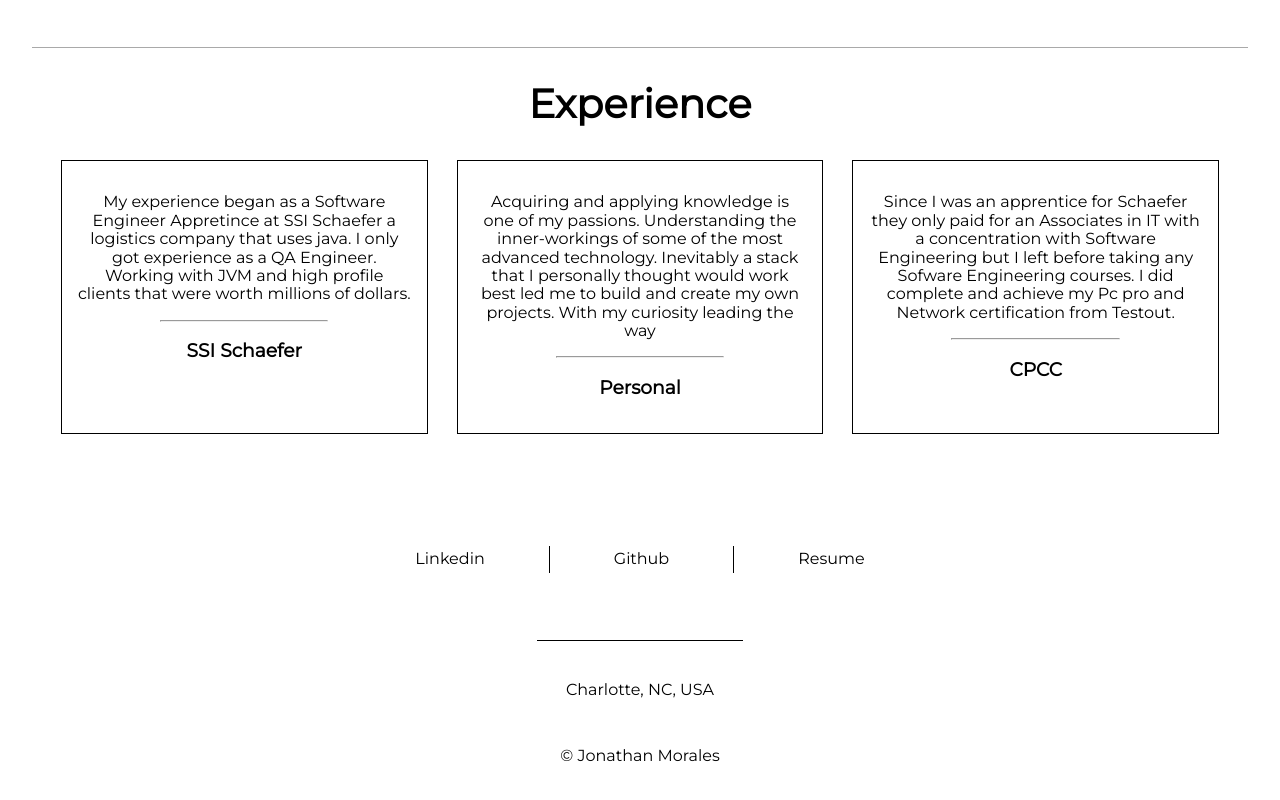
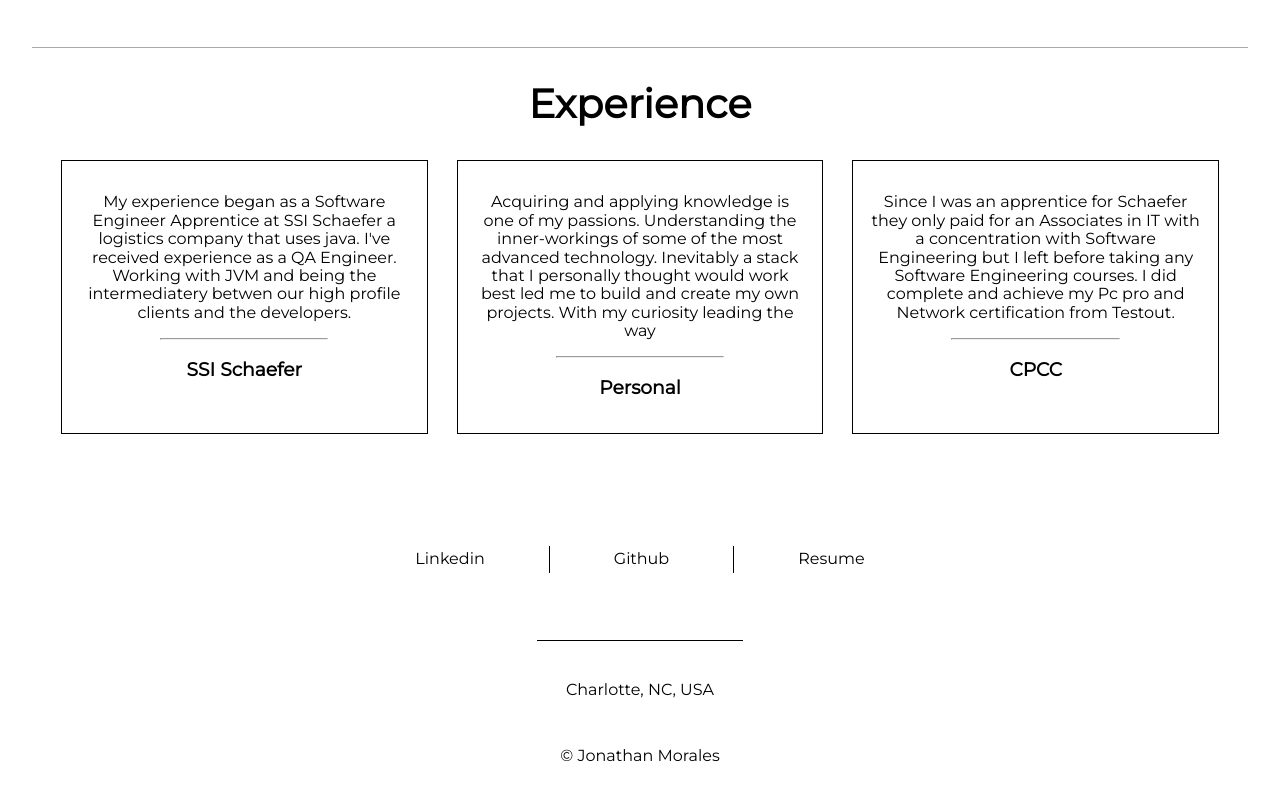
Before and after one commit to moralesj917/portf, a Next.js app: page / in a window 1280 px wide. Shown: the part 1897-2697 px from the top of the page. Built offline with nearby package versions, Linux system fonts and the light colour scheme.

Commit message:
Spelling and grammar correct

```diff
--- a/component/About/SectionOne.js
+++ b/component/About/SectionOne.js
@@ -5,7 +5,7 @@ const SectionOne = () => (
     <div className="About-SectionOne-left">
       <img src="../../static/images/profile.png" ></img>
       <p>Jonathan Morales</p>
-      <h2>Sofware Engineer</h2>
+      <h2>Software Engineer</h2>
       <h3>About Me</h3>
       <p>I'm energetic Software engineer who loves to solve problems. I enjoy working in a team environment
         because it allows me to have different perspectives on writing and creating code. I always love
--- a/component/About/SectionTwo.js
+++ b/component/About/SectionTwo.js
@@ -12,7 +12,7 @@ const SectionTwo = () => (
       imgFilePath="../../static/images/golang_gopher.png"
     />
     <FutureCards
-      title="Manchine Learning"
+      title="Machine Learning"
       summary="I'm energetic Software engineer who loves to solve problems. I enjoy working in a
       team environment because it allows me to have different perspectives on writing and creating
       code. I always love challenging myself to learn new skills as well as sharpening the skills i already have."
--- a/component/Homepage/SectionThree/SectionThree.js
+++ b/component/Homepage/SectionThree/SectionThree.js
@@ -9,9 +9,9 @@ const SectionThree = () => (
 
     <div className="SectionThree-bottom">
       <SectionThreeCard
-        text="My experience began as a Software Engineer Appretince at SSI Schaefer a logistics company that uses
-        java. I only got experience as a QA Engineer. Working with JVM and high profile clients that were worth
-        millions of dollars."
+        text="My experience began as a Software Engineer Apprentice at SSI Schaefer a logistics company that uses
+        java. I've received experience as a QA Engineer. Working with JVM and being the intermediatery betwen our high
+        profile clients and the developers."
         job="SSI Schaefer"
       />
 
@@ -24,7 +24,7 @@ const SectionThree = () => (
 
       <SectionThreeCard
         text="Since I was an apprentice for Schaefer they only paid for an Associates in IT with a concentration
-        with Software Engineering but I left before taking any Sofware Engineering courses. I did complete and
+        with Software Engineering but I left before taking any Software Engineering courses. I did complete and
         achieve my Pc pro and Network certification from Testout."
         job="CPCC"
       />
--- a/component/Portfolio/SectionOne.js
+++ b/component/Portfolio/SectionOne.js
@@ -6,8 +6,8 @@ const SectionOne = () => (
   <div className="Port-Section">
     <ThumbNail
       title="Portfolio Website"
-      summary="As an aspiring Full-Stack Developer in todays market that is over satured in engineers. I had to find a way to
-      showcase my skills as a Software Engineer and as well as implement the techinical knowledge I acquired for praticial use."
+      summary="As an aspiring Full-Stack Developer in todays market that is oversaturated in engineers. I had to find a way to
+      showcase my skills as a Software Engineer and as well as implement the technical knowledge I acquired for practical use."
       appLink="www.jonmoral.com"
       imgFilePath="../../static/images/portfolio-website.png"
       githubRepo="https://github.com/moralesj917/Portf"
--- a/component/Portfolio/SectionThree.js
+++ b/component/Portfolio/SectionThree.js
@@ -6,7 +6,7 @@ const SectionThree = () => (
   <div className="Port-Section">
     <ThumbNail
       title="Socket.io Chat app"
-      summary="As I learning Node.js I wanted to make a fullstack web applications with real world applications. Using socket.io
+      summary="As I learning Node.js I wanted to make a full-stack web applications with real world applications. Using socket.io
       a real time engine that allows me to have the server listen for any client that connects to a certain chat room and send it to all
       connected clients like any real-time chat application would."
       appLink="https://morales-node-chat-app.herokuapp.com/"
--- a/styles/homepage/_firstSection.scss
+++ b/styles/homepage/_firstSection.scss
@@ -38,7 +38,7 @@
     opacity: 1;
     font-size: 2rem;
     top: 30vh;
-    left: 8vw;
-    width: 100vw;
+    left: 5vw;
+    width: 95vw;
   }
 }
```
